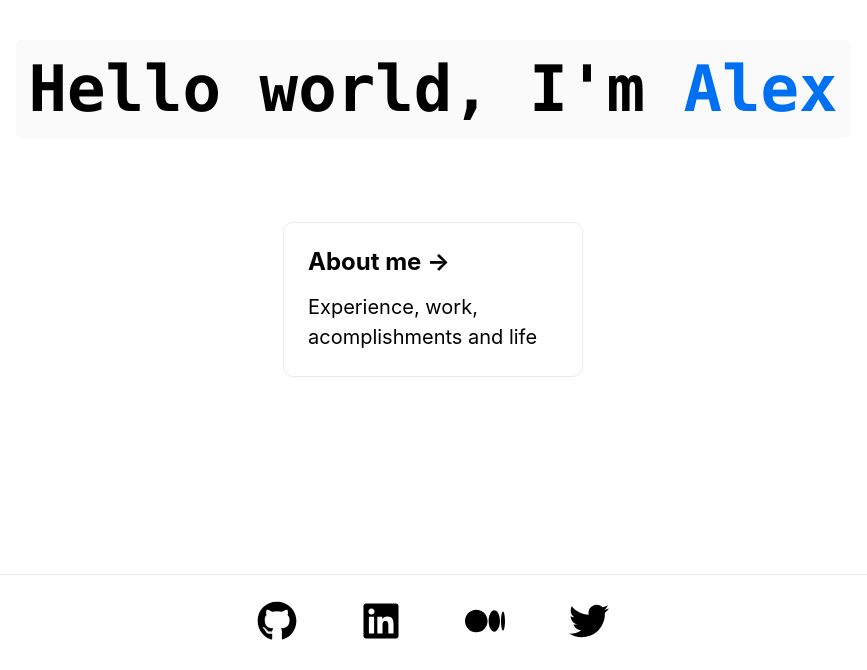
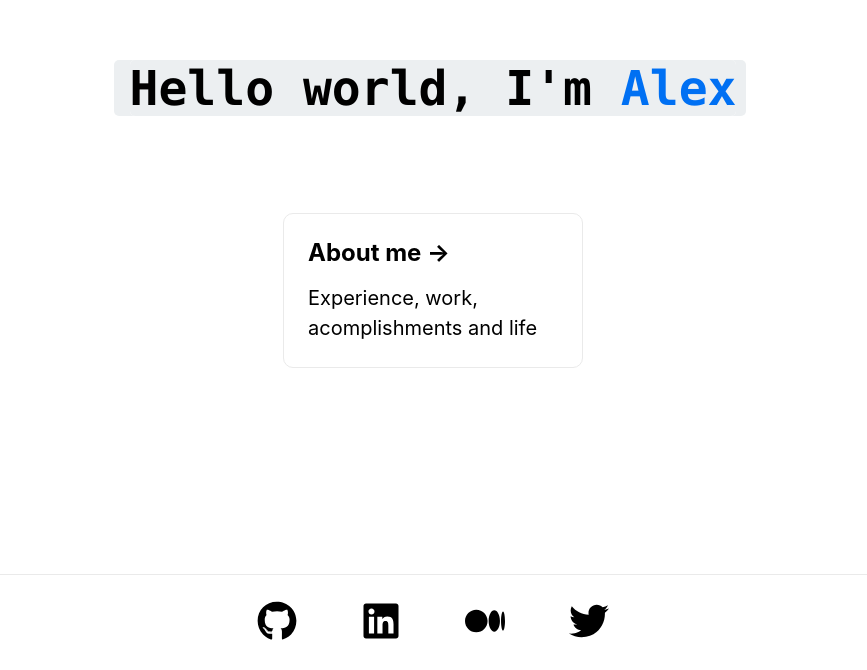
Before and after one commit to alextnetto/alextnetto, a Next.js app in the folder website/: page / in a window 1280 px wide. Shown: the part 130-800 px from the top of the page, without its empty margins (207-1074 px from the left). Built offline with nearby package versions, Linux system fonts and the light colour scheme.

Commit message:
chore: prettier css

```diff
--- a/website/styles/Home.module.css
+++ b/website/styles/Home.module.css
@@ -41,9 +41,9 @@
 }
 
 .title {
-  margin: 0;
+  margin: 0 12rem;
   line-height: 1.15;
-  font-size: 4rem;
+  font-size: 3rem;
 }
 
 .title,
@@ -58,9 +58,9 @@
 }
 
 .code {
-  background: #fafafa;
+  background: #eceff1;
   border-radius: 5px;
-  padding: 0.75rem;
+  box-shadow: -16px 0 #eceff1, 10px 0 #eceff1;
   font-family: Menlo, Monaco, Lucida Console, Liberation Mono, DejaVu Sans Mono,
     Bitstream Vera Sans Mono, Courier New, monospace;
 }
```
